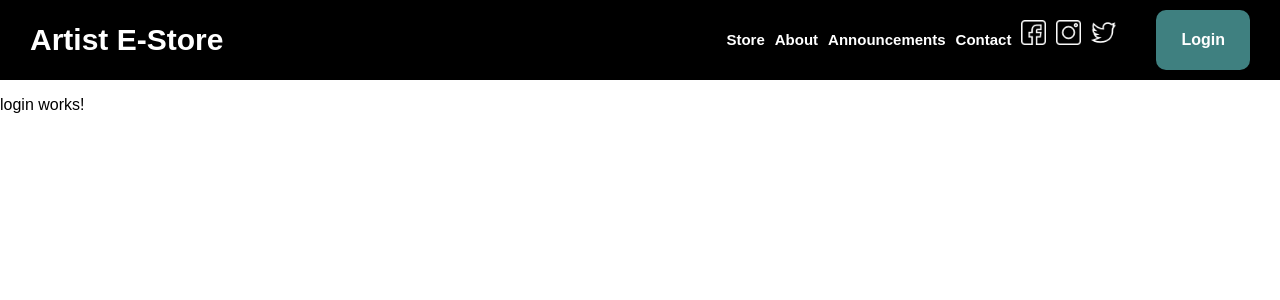
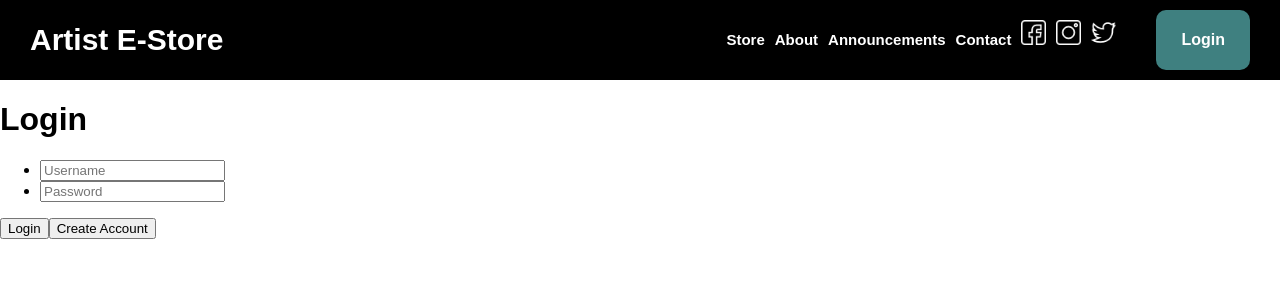
Before and after one commit to ahetrick12/artist-corner-estore, an Angular app in the folder estore-ui/: page /login in a window 1280 px wide. Shown: the top 300 px of the page. Built offline with nearby package versions, Linux system fonts and the light colour scheme.

Commit message:
Login shell logic implemented

```diff
--- a/estore-ui/src/app/app.component.ts
+++ b/estore-ui/src/app/app.component.ts
@@ -1,9 +1,10 @@
 import { Component } from '@angular/core';
+import { FormsModule } from '@angular/forms';
 
 @Component({
   selector: 'app-root',
   templateUrl: './app.component.html',
-  styleUrls: ['./app.component.css']
+  styleUrls: ['./app.component.css'],
 })
 export class AppComponent {
   title = 'Artist E-Store';
--- a/estore-ui/src/app/login/login.component.html
+++ b/estore-ui/src/app/login/login.component.html
@@ -1 +1,18 @@
-<p>login works!</p>
+<!DOCTYPE html>
+<html lang="en">
+  <head>
+    <meta charset="UTF-8" />
+    <meta http-equiv="X-UA-Compatible" content="IE=edge" />
+    <meta name="viewport" content="width=device-width, initial-scale=1.0" />
+    <title>Login</title>
+  </head>
+  <body>
+    <h1>Login</h1>
+    <ul>
+      <li><input placeholder="Username" [(ngModel)]="login.username" /></li>
+      <li><input placeholder="Password" [(ngModel)]="login.password" /></li>
+    </ul>
+    <button (click)="onLogin()">Login</button>
+    <button (click)="onCreateAccount()">Create Account</button>
+  </body>
+</html>
--- a/estore-ui/src/app/login/login.component.ts
+++ b/estore-ui/src/app/login/login.component.ts
@@ -1,15 +1,32 @@
 import { Component, OnInit } from '@angular/core';
+import { LoginInfo } from '../login_info';
 
 @Component({
   selector: 'app-login',
   templateUrl: './login.component.html',
-  styleUrls: ['./login.component.css']
+  styleUrls: ['./login.component.css'],
 })
 export class LoginComponent implements OnInit {
+  login: LoginInfo = {
+    username: '',
+    password: '',
+  };
 
-  constructor() { }
+  constructor() {}
 
-  ngOnInit(): void {
+  ngOnInit(): void {}
+
+  onLogin(): void {
+    alert('Logging in... ' + this.login.username + ' ' + this.login.password);
+    this.login.username = '';
+    this.login.password = '';
   }
 
+  onCreateAccount(): void {
+    alert(
+      'Creating Account... ' + this.login.username + ' ' + this.login.password
+    );
+    this.login.username = '';
+    this.login.password = '';
+  }
 }
--- /dev/null
+++ b/estore-ui/src/app/login_info.ts
@@ -0,0 +1,4 @@
+export interface LoginInfo {
+  username: string;
+  password: string;
+}
```
Also changed, not shown: estore-ui/src/app/app.module.ts (+5 -8 lines).
